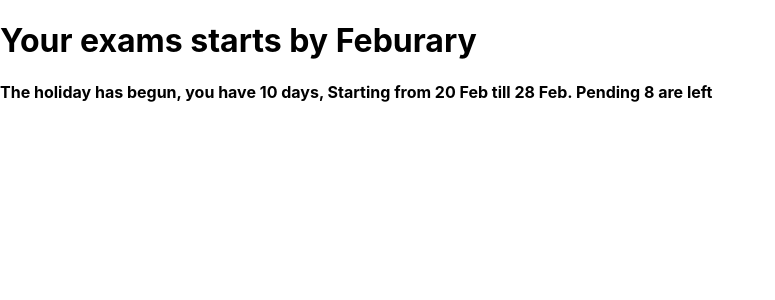
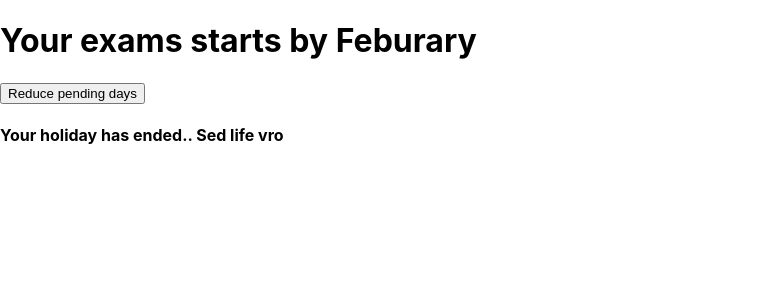
Before and after one commit to SuryaV-02/learning-react, a React (Create React App) app: page / in a window 1280 px wide. Shown: the top 300 px of the page, without its empty margins (0-775 px from the left). Built offline with nearby package versions, Linux system fonts and the light colour scheme.

Commit message:
Conditionals begin

```diff
--- a/src/components/Holidays.js
+++ b/src/components/Holidays.js
@@ -1,21 +1,35 @@
-import React, {Component} from "react";
+import React, { Component } from "react";
 
 // Class component
-class Holidays extends Component{
-    constructor(){
+class Holidays extends Component {
+    constructor() {
         super()
         this.state = {
-            start_date : "20 Feb",
-            end_date : "28 Feb",
-            pending_days :8
+            start_date: "20 Feb",
+            end_date: "28 Feb",
+            pending_days: 0 // change it to 8 to execute the else statement
         }
     }
-    render(){
-        return <h4>The holiday has begun, you have {this.props.number} days,
-        Starting from {this.state.start_date} till {this.state.end_date}.
-        Pending {this.state.pending_days} are left</h4>
+
+    changePendingDate() {
+        this.state.pending_days -= 1
+        alert(this.state.pending_days)
     }
 
+    render() {
+        if (this.state.pending_days < 1) {
+            return <div>
+                <h4>Your holiday has ended.. Sed life vro</h4>
+            </div>
+        } else {
+            return <div>
+                <h4>The holiday has begun, you have {this.props.number} days,
+                    Starting from {this.state.start_date} till {this.state.end_date}.
+                    Pending {this.state.pending_days} are left</h4>
+                <button onClick={() => this.changePendingDate()}>Reduce pending days</button>
+            </div>
+        }
+    }
 }
 
 export default Holidays
--- a/src/components/Semester.js
+++ b/src/components/Semester.js
@@ -1,8 +1,15 @@
-import React,{Component} from "react";
+import React, { Component } from "react";
 
 // Functioal Component
-function Semester(props){
-    return <h1>Your exams starts by {props.month}</h1>
+function Semester(props) {
+
+    const exam = (subject_name,event) => {
+        alert(event.type + subject_name)
+    }
+    return <div>
+        <h1>Your exams starts by {props.month}</h1>
+        <button onClick={(event) => exam("POAI",event)}>Reduce pending days</button>
+    </div>
 }
 
 export default Semester
```
